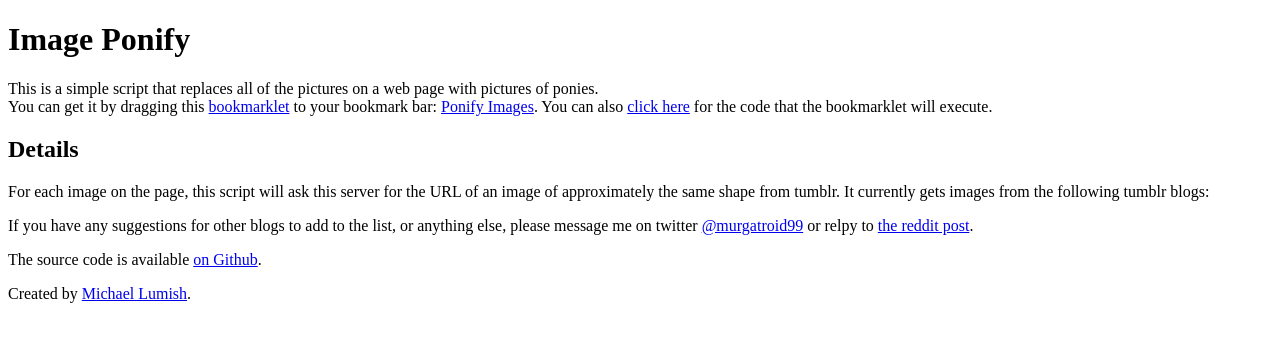
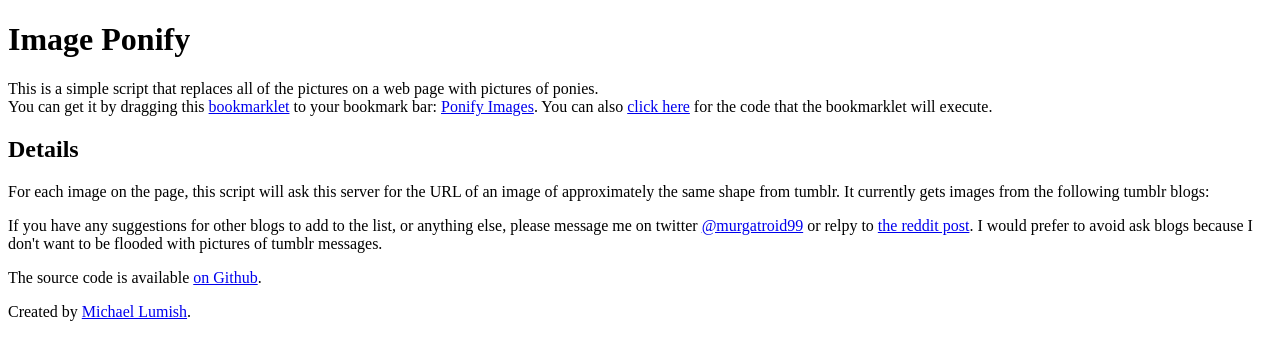
Before and after one commit to murgatroid99/ponify_images, a Flask app: template templates/index.html in a window 1280 px wide. Shown: the top 360 px of the page. Run offline with Flask 2, Linux system fonts and the light colour scheme; the template is opened without the code that fills it, so the values that code supplies are empty; parts of the project's set-up code (start-up, migrations or seed data) failed here and were passed over.

Commit message:
Added caveat about suggested blogs

```diff
--- a/templates/index.html
+++ b/templates/index.html
@@ -12,7 +12,7 @@
     <li><a href="http://{{blog}}">{{blog}}</a>
     {% endfor %}
   </ul>
-  If you have any suggestions for other blogs to add to the list, or anything else, please message me on twitter <a href="https://twitter.com/murgatroid99">@murgatroid99</a> or relpy to <a href="http://www.reddit.com/r/mylittlepony/comments/yg6cj/would_anyone_like_to_test_my_script_that_replaces/">the reddit post</a>.
+  If you have any suggestions for other blogs to add to the list, or anything else, please message me on twitter <a href="https://twitter.com/murgatroid99">@murgatroid99</a> or relpy to <a href="http://www.reddit.com/r/mylittlepony/comments/yg6cj/would_anyone_like_to_test_my_script_that_replaces/">the reddit post</a>. I would prefer to avoid ask blogs because I don't want to be flooded with pictures of tumblr messages.
 </p>
 <p>The source code is available <a href="https://github.com/murgatroid99/ponify_images">on Github</a>.</p>
 {% endblock content %}
```
